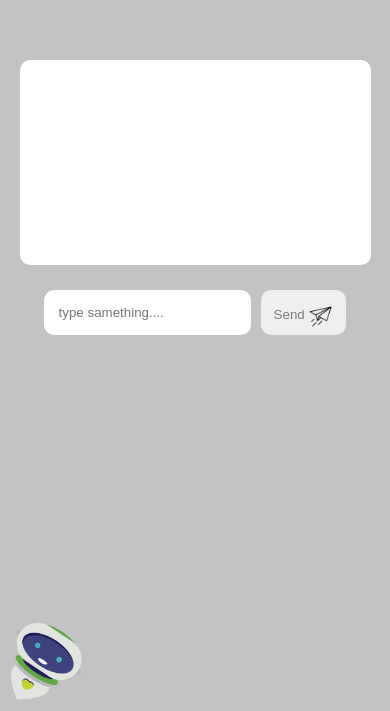
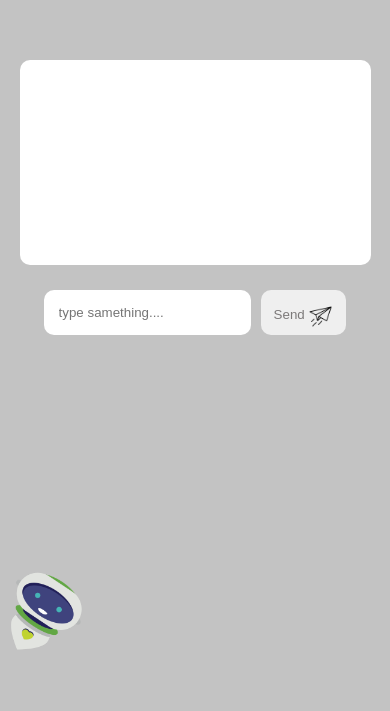
Before and after one commit to helodeepakji/chatbot, a plain HTML site: page index.html in a window 390 px wide. Shown: the part 227-938 px from the top of the page. After the commit the page ends 888 px from the top, so only its background shows below. Drawn offline with Linux system fonts and the light colour scheme.

Commit message:
Update style.css

```diff
--- a/style.css
+++ b/style.css
@@ -135,4 +135,9 @@ button {
 
     }
 
+    #cmg{
+      margin-top:-50px;
+
     }
+
+    }
```
